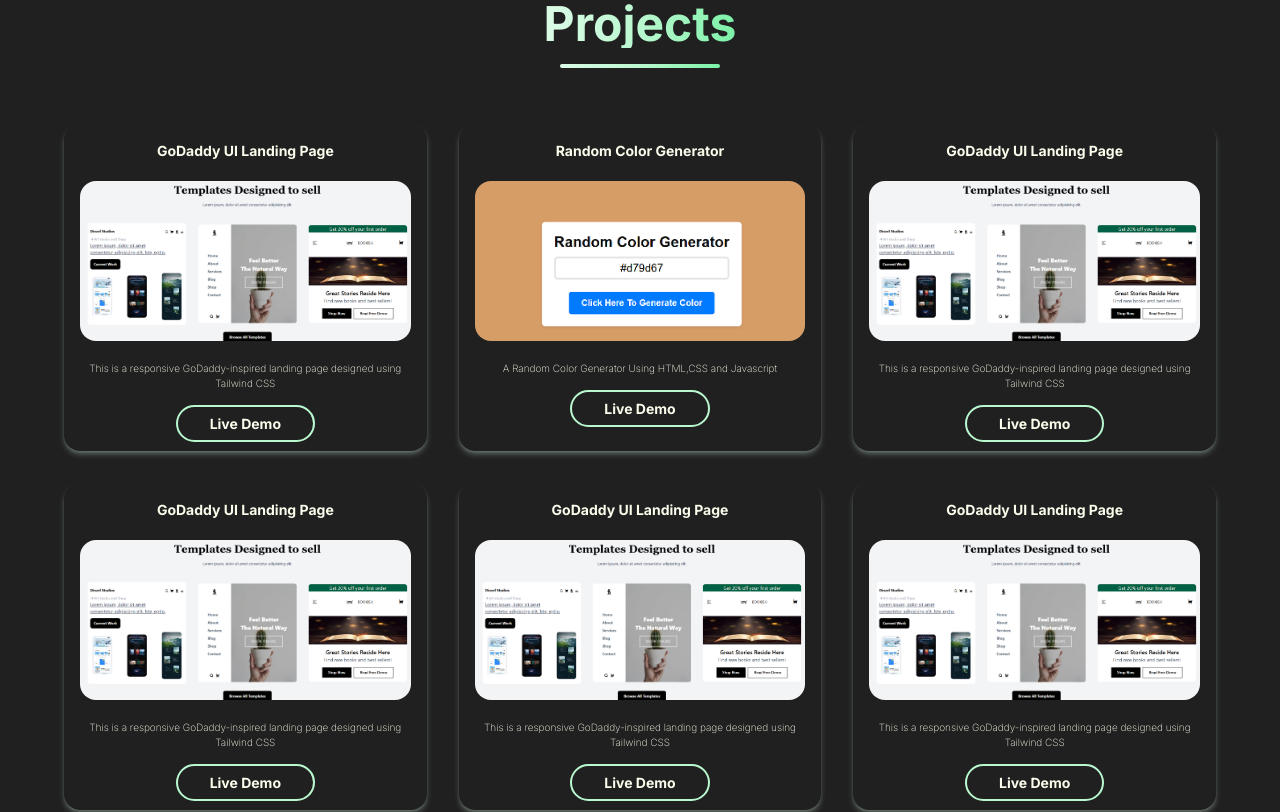
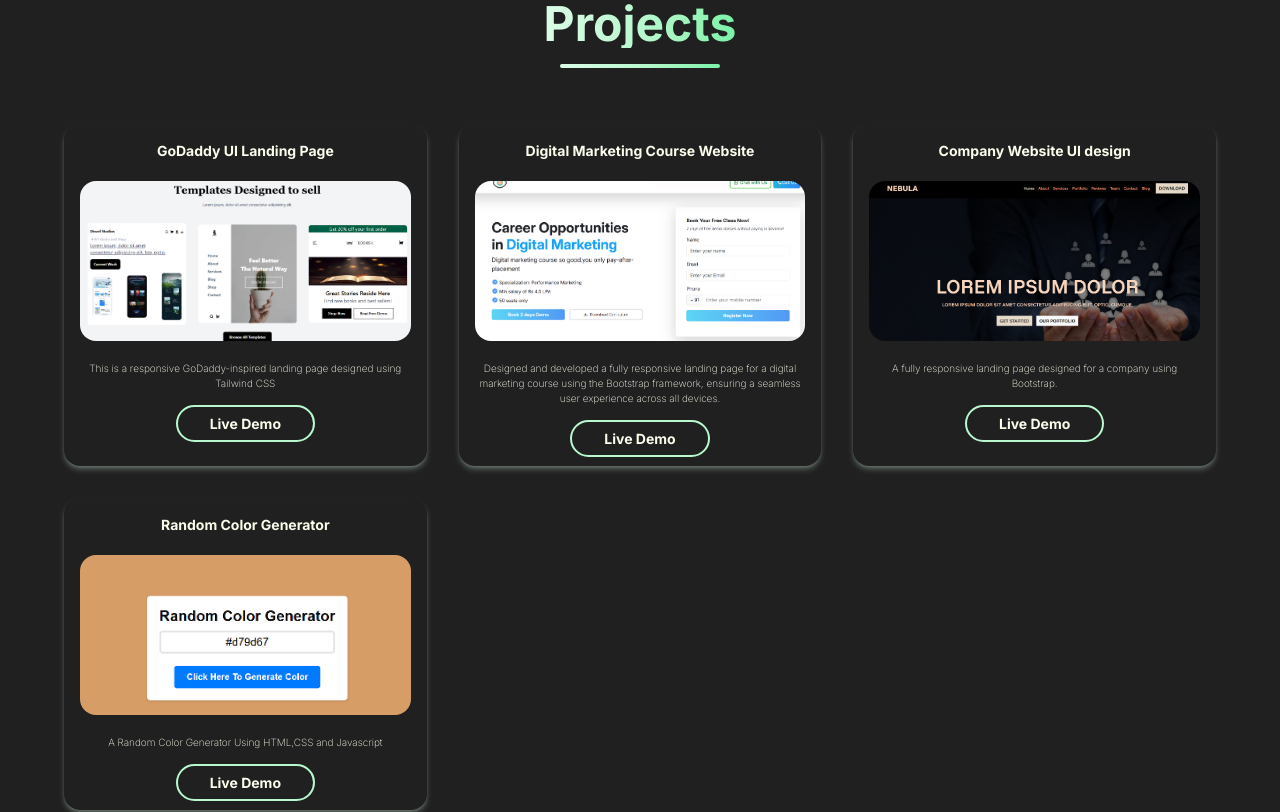
Before and after one commit to Subham-Web98/subham_mallick_portfolio, a React (Vite) app: page / in a window 1280 px wide. Shown: the part 1680-2492 px from the top of the page. Built offline with nearby package versions, Linux system fonts and the light colour scheme; a web font is replaced by a local one.

Commit message:
some Projects add and images

```diff
--- a/src/constants/projects.js
+++ b/src/constants/projects.js
@@ -6,38 +6,25 @@
       "This is a responsive GoDaddy-inspired landing page designed using Tailwind CSS",
     view: "https://subham-web98.github.io/GoDaddy-UI/",
   },
+
+  {
+    title: "Digital Marketing Course Website",
+    image: "/digital_marketing_course.png",
+    description:
+      "Designed and developed a fully responsive landing page for a digital marketing course using the Bootstrap framework, ensuring a seamless user experience across all devices.",
+    view: "https://subham-web98.github.io/Digital-Marketing-Course-/",
+  },
+  {
+    title: "Company Website UI design",
+    image: "/company_landing_page.png",
+    description:
+      "A fully responsive landing page designed for a company using Bootstrap.",
+    view: "https://subham-web98.github.io/Nebula-bootstrap/",
+  },
   {
     title: "Random Color Generator",
     image: "/random_color_generator.png",
     description: "A Random Color Generator Using HTML,CSS and Javascript",
     view: "https://subham-web98.github.io/Random_Color_Generator/",
   },
-  {
-    title: "GoDaddy UI Landing Page",
-    image: "/godaddy_ui.png",
-    description:
-      "This is a responsive GoDaddy-inspired landing page designed using Tailwind CSS",
-    view: "https://subham-web98.github.io/GoDaddy-UI/",
-  },
-  {
-    title: "GoDaddy UI Landing Page",
-    image: "/godaddy_ui.png",
-    description:
-      "This is a responsive GoDaddy-inspired landing page designed using Tailwind CSS",
-    view: "https://subham-web98.github.io/GoDaddy-UI/",
-  },
-  {
-    title: "GoDaddy UI Landing Page",
-    image: "/godaddy_ui.png",
-    description:
-      "This is a responsive GoDaddy-inspired landing page designed using Tailwind CSS",
-    view: "https://subham-web98.github.io/GoDaddy-UI/",
-  },
-  {
-    title: "GoDaddy UI Landing Page",
-    image: "/godaddy_ui.png",
-    description:
-      "This is a responsive GoDaddy-inspired landing page designed using Tailwind CSS",
-    view: "https://subham-web98.github.io/GoDaddy-UI/",
-  },
 ];
```
Also changed, not shown: public/company_landing_page.png (added), public/digital_marketing_course.png (added).
